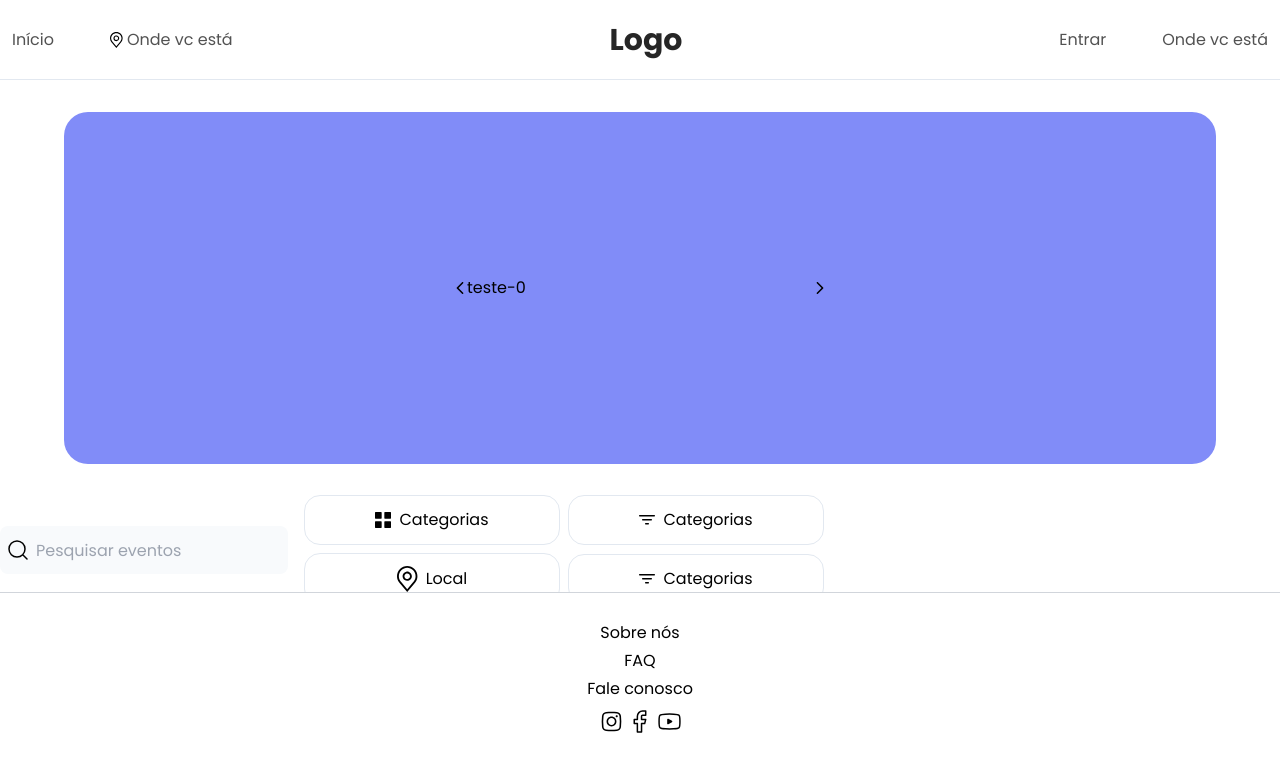
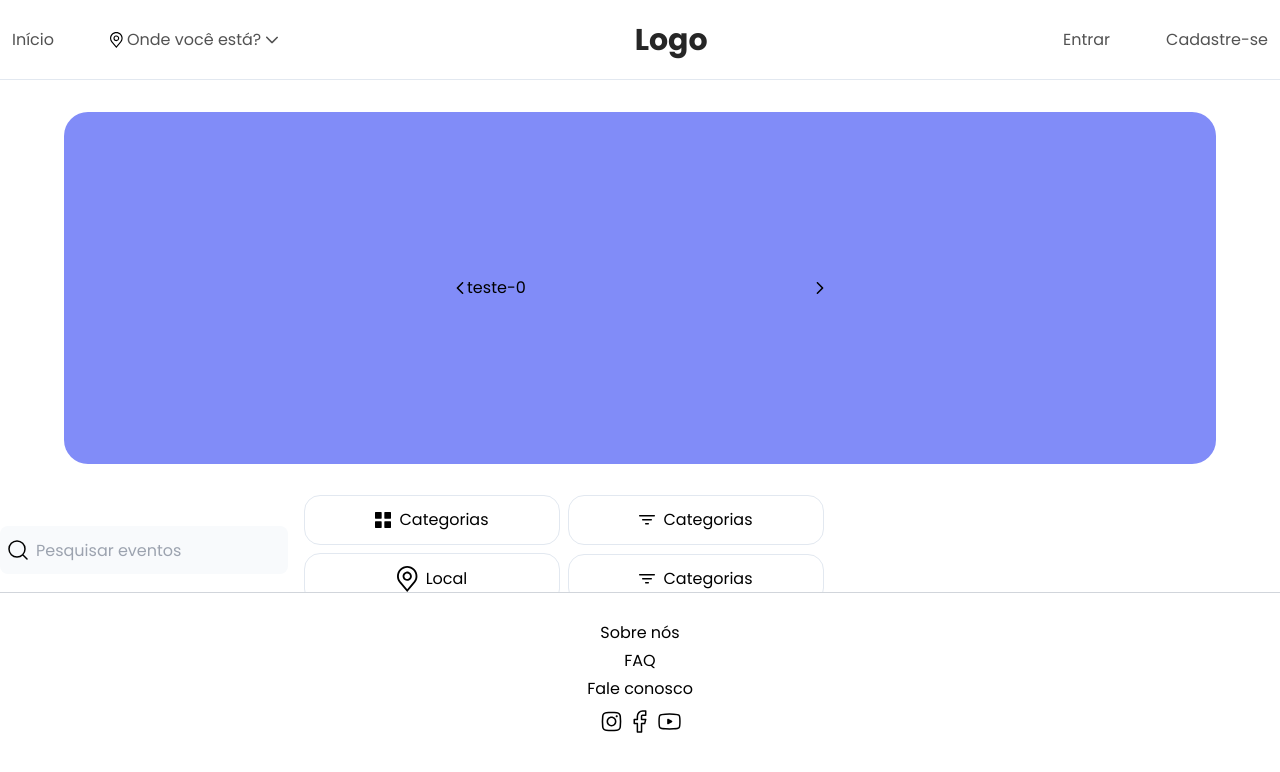
Before and after one commit to labtech-udf/labtech-react-app, a React (Vite) app: page / in a window 1280 px wide. Shown: the top 772 px of the page. Built offline with nearby package versions, Linux system fonts and the light colour scheme.

Commit message:
add header events

```diff
--- a/src/components/Header/index.tsx
+++ b/src/components/Header/index.tsx
@@ -1,23 +1,40 @@
 import React from "react";
+import {TreeSelect} from 'primereact/treeselect';
 import spotIcon from "@assets/icons/spot-icon.svg";
 
+// Remover depois
+const selectOptionsMockData = [
+    {id: '1', label: "lorem"},
+    {id: '2', label: "ipsum"}
+  ]
+
 export function Header() {
+
+  function openModalLogin() {
+    console.log("Abrindo modal de login")
+  }
+
   return (
     <header className="w-full h-20 border-b border-slate-200 flex items-center justify-between py-2 px-3">
       <div className="flex items-center justify-center gap-14 text-neutral-600">
-        <span>Início</span>
+        <span className="cursor-pointer">Início</span>
 
-        <div className="flex items-center gap-1">
-          <img src={spotIcon} alt="spot icon" className="h-4" />
-          <span>Onde vc está</span>
+        <div className="flex items-center gap-1 cursor-pointer">
+          <img src={spotIcon} alt="spot icon" className="h-4"/>
+          <TreeSelect
+            className="gap-1"
+            placeholder="Onde você está?"
+            options={selectOptionsMockData}
+          >
+          </TreeSelect>
         </div>
       </div>
 
       <span className="text-neutral-800 font-bold text-3xl">Logo</span>
 
       <div className="flex items-center justify-center gap-14 text-neutral-600">
-        <span>Entrar</span>
-        <span>Onde vc está</span>
+        <span className="cursor-pointer" onClick={openModalLogin}>Entrar</span>
+        <span className="cursor-pointer">Cadastre-se</span>
       </div>
     </header>
   );
```
